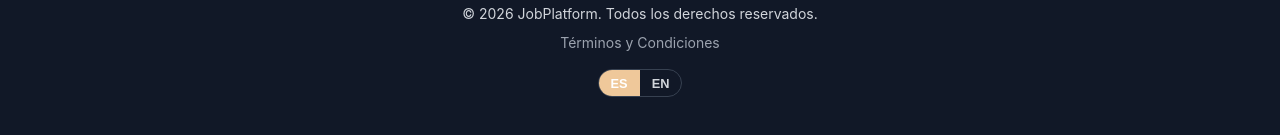
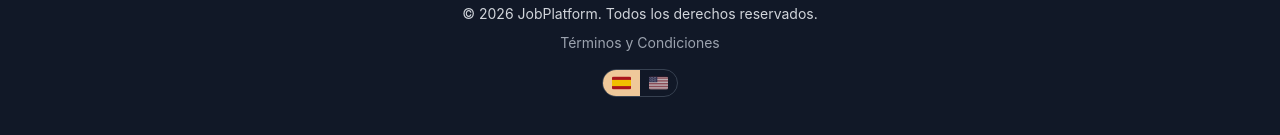
Before and after one commit to nicogomez94/job-application, a React (Vite) app in the folder frontend/: page / in a window 1280 px wide. Shown: the part 2523-2658 px from the top of the page. Built offline with nearby package versions, Linux system fonts and the light colour scheme; no server answers.

Commit message:
banderitas piola

```diff
--- a/frontend/src/components/Footer.css
+++ b/frontend/src/components/Footer.css
@@ -132,21 +132,35 @@
   border: none;
   background: transparent;
   color: #d1d5db;
-  padding: 0.35rem 0.75rem;
-  font-size: 0.8rem;
+  padding: 0.35rem 0.55rem;
   font-weight: 700;
   cursor: pointer;
   transition: all 0.2s;
+  display: inline-flex;
+  align-items: center;
+  justify-content: center;
+  min-width: 2.25rem;
+  line-height: 1;
+  filter: grayscale(0.3) opacity(0.8);
 }
 
 .footer-language-btn:hover {
   background: #1f2937;
   color: #fff;
+  filter: grayscale(0) opacity(1);
 }
 
 .footer-language-btn-active {
   background: var(--primary-500);
   color: #fff;
+  filter: grayscale(0) opacity(1);
+}
+
+.footer-language-flag {
+  width: 1.2rem;
+  height: 0.9rem;
+  border-radius: 2px;
+  display: block;
 }
 
 /* Responsive Footer */
--- a/frontend/src/components/Footer.jsx
+++ b/frontend/src/components/Footer.jsx
@@ -64,15 +64,19 @@ export default function Footer() {
               type="button"
               className={`footer-language-btn ${language === 'es' ? 'footer-language-btn-active' : ''}`}
               onClick={() => setLanguage('es')}
+              aria-label="Español"
+              title="Español"
             >
-              ES
+              <img src="/flags/es.svg" alt="" className="footer-language-flag" aria-hidden="true" />
             </button>
             <button
               type="button"
               className={`footer-language-btn ${language === 'en' ? 'footer-language-btn-active' : ''}`}
               onClick={() => setLanguage('en')}
+              aria-label="English"
+              title="English"
             >
-              EN
+              <img src="/flags/us.svg" alt="" className="footer-language-flag" aria-hidden="true" />
             </button>
           </div>
         </div>
--- a/frontend/src/components/Navbar.css
+++ b/frontend/src/components/Navbar.css
@@ -89,14 +89,16 @@
 .navbar-language-btn {
   background: transparent;
   border: none;
-  font-size: 1.35rem;
   line-height: 1;
-  padding: 0.2rem 0.4rem;
+  padding: 0.28rem 0.42rem;
   border-radius: 999px;
   cursor: pointer;
   transition: all 0.2s;
   font-family: inherit;
   filter: grayscale(0.3) opacity(0.75);
+  display: inline-flex;
+  align-items: center;
+  justify-content: center;
 }
 
 .navbar-language-btn-active {
@@ -107,6 +109,13 @@
 .navbar-language-btn:hover:not(.navbar-language-btn-active) {
   background: #d1cbc2;
   filter: grayscale(0) opacity(1);
+}
+
+.navbar-language-flag {
+  width: 1.22rem;
+  height: 0.92rem;
+  border-radius: 2px;
+  display: block;
 }
 
 .navbar-link-home:hover {
--- a/frontend/src/components/Navbar.jsx
+++ b/frontend/src/components/Navbar.jsx
@@ -72,17 +72,19 @@ export default function Navbar() {
                 type="button"
                 className={`navbar-language-btn ${language === 'es' ? 'navbar-language-btn-active' : ''}`}
                 onClick={() => setLanguage('es')}
+                aria-label="Español"
                 title="Español"
               >
-                🇪🇸
+                <img src="/flags/es.svg" alt="" className="navbar-language-flag" aria-hidden="true" />
               </button>
               <button
                 type="button"
                 className={`navbar-language-btn ${language === 'en' ? 'navbar-language-btn-active' : ''}`}
                 onClick={() => setLanguage('en')}
+                aria-label="English"
                 title="English"
               >
-                🇺🇸
+                <img src="/flags/us.svg" alt="" className="navbar-language-flag" aria-hidden="true" />
               </button>
             </div>
 
```
Also changed, not shown: frontend/public/flags/es.svg (added), frontend/public/flags/us.svg (added).
